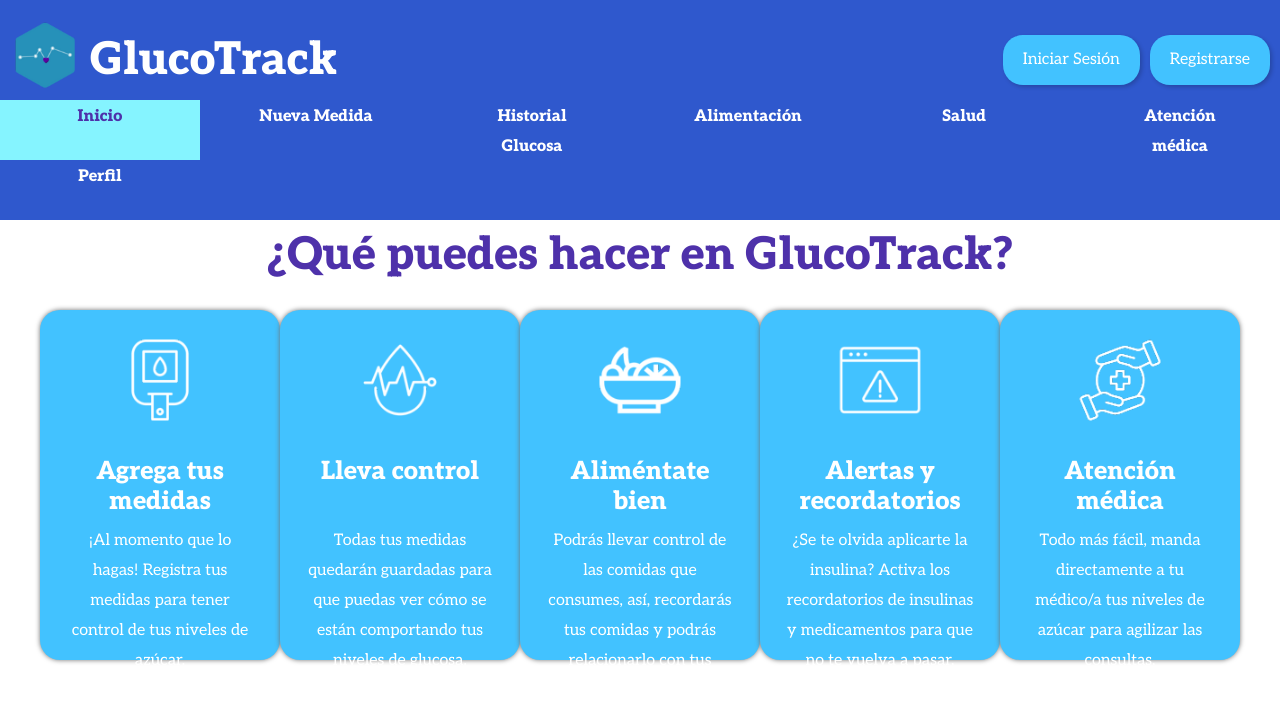
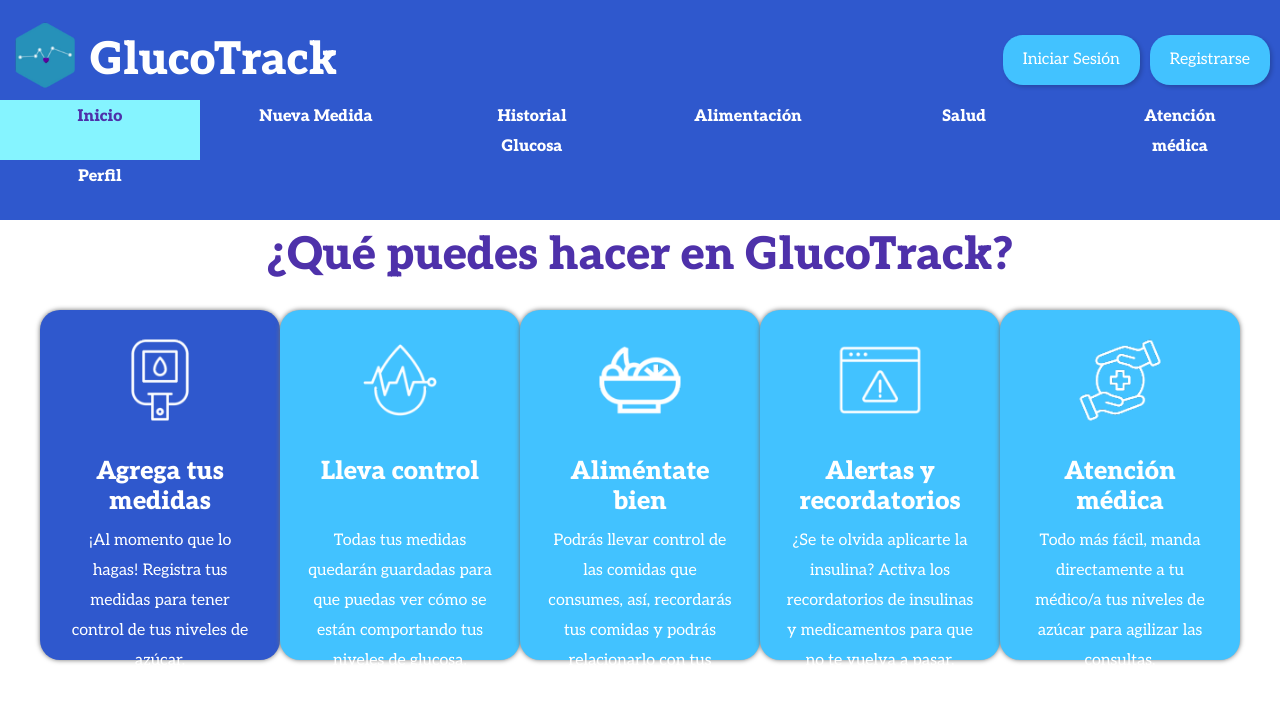
Before and after one commit to valeferreiraan/APLICACION_WEB_GLUCOTRACK, a React (Create React App) app in the folder ReactApp/glucotrack/: page / in a window 1280 px wide. Shown: the top 702 px of the page. Built offline with nearby package versions, Linux system fonts and the light colour scheme.

Commit message:
Cambiar color card

```diff
--- a/ReactApp/glucotrack/src/components/cardInfo/cardInfo.js
+++ b/ReactApp/glucotrack/src/components/cardInfo/cardInfo.js
@@ -1,9 +1,9 @@
 import './cardInfo.css';
 
-function CardInfo({image, title, text1, popover, backgroundColor}){
+function CardInfo({image, title, text1, popover, color}){
 
     const cardStyle = {
-        backgroundColor,
+        backgroundColor: `${color}`,
     };
 
     return(
--- a/ReactApp/glucotrack/src/pages/index/IndexApp.js
+++ b/ReactApp/glucotrack/src/pages/index/IndexApp.js
@@ -24,7 +24,7 @@ function IndexApp(){
                         title = 'Agrega tus medidas'
                         text1= ' ¡Al momento que lo hagas! Registra tus medidas para tener control de tus niveles de azúcar.'
                         popover='Puedes ponerla al momento de medirte, o después y poner la hora.'
-                        backgroundColor='azulClaro1'
+                        color='var(--azulprimario)'
                     />
 
                     <CardInfo
@@ -56,7 +56,7 @@ function IndexApp(){
                         title = 'Atención médica'
                         text1= 'Todo más fácil, manda directamente a tu médico/a tus niveles de azúcar para agilizar las consultas.'
                         popover='En casos de emergencia, cuando el azúcar está muy alta o muy baja, nos podemos poner en contacto con tu médico/a. '
-                        backgroundColor='azulClaro1'
+                        backgroundColor='var(--azulClaro1)'
                     />
 
 
```
